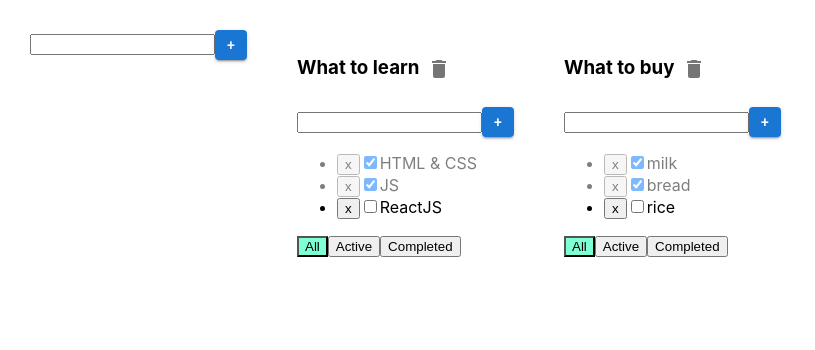
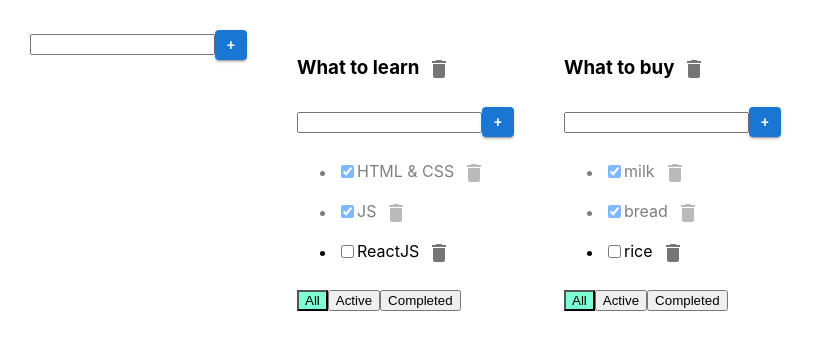
Before and after one commit to oleg-lego-lego/todolist_for_the_lesson, a React (Create React App) app: page / in a window 1280 px wide. Shown: the top 350 px of the page, without its empty margins (0-815 px from the left). Built offline with nearby package versions, Linux system fonts and the light colour scheme.

Commit message:
fixed Button delete task style

```diff
--- a/src/Todolist.tsx
+++ b/src/Todolist.tsx
@@ -53,13 +53,15 @@ export const Todolist = (props: TodolistPropsType) => {
                 {props.tasks.map((t) => {
                     return (
                         <li key={t.id} className={t.isDone ? 'isDone' : ''}>
-                            <button onClick={() => props.removeTask(props.todolistId, t.id)}>x</button>
                             <input
                                 type="checkbox"
                                 checked={t.isDone}
                                 onChange={(e) => onChangeCheckbox(t.id, e)}
                             />
                             <EditableSpan title={t.title} callBack={(title) => editableSpanTaskTitle(t.id, title)}/>
+                            <IconButton onClick={() => props.removeTask(props.todolistId, t.id)}>
+                                <DeleteIcon />
+                            </IconButton>
                         </li>
                     )
                 })}
```
